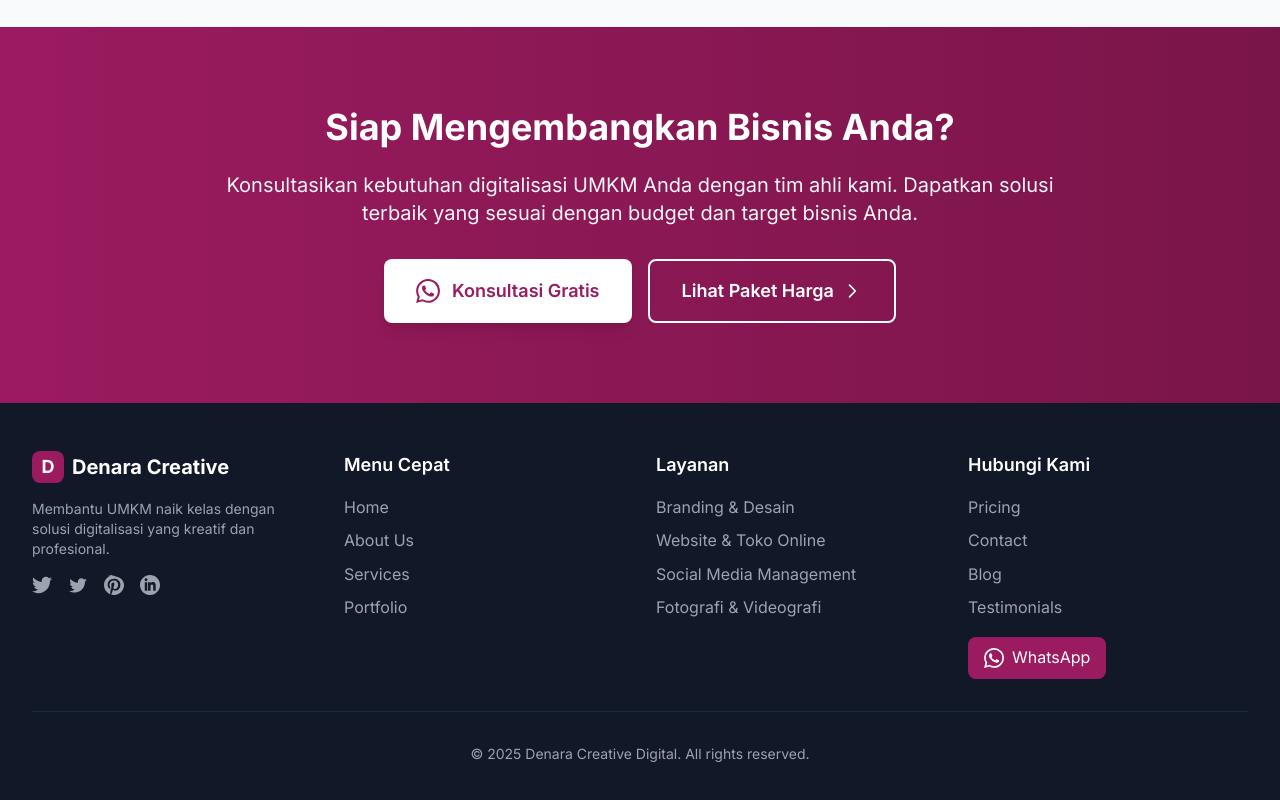
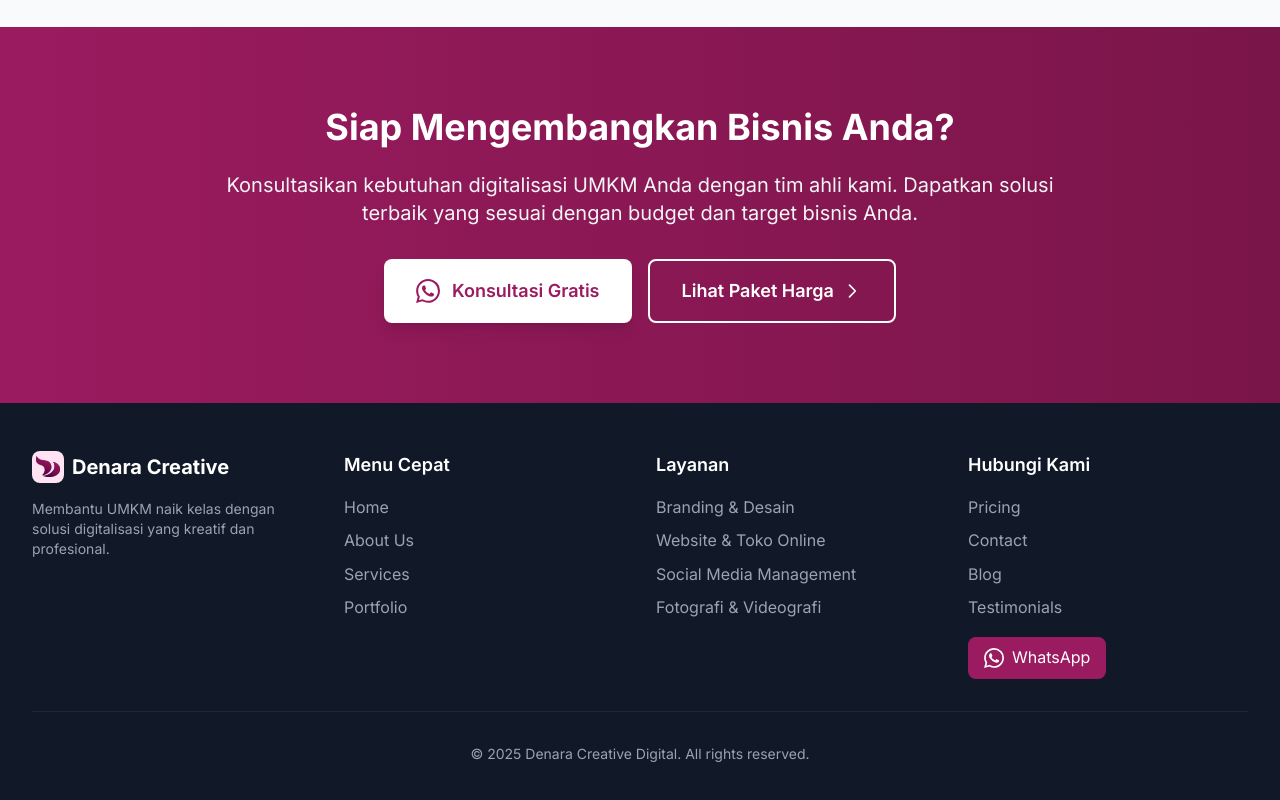
Before and after one commit to wildanwigenta/DenaraCreative, a Next.js app: page / in a window 1280 px wide. Shown: the part 4451-5251 px from the top of the page. Built offline with nearby package versions, Linux system fonts and the light colour scheme.

Commit message:
fix eslint

```diff
--- a/src/app/testimonials/page.tsx
+++ b/src/app/testimonials/page.tsx
@@ -231,7 +231,7 @@ export default function Testimonials() {
                   </div>
                 </div>
 
-                <p className="text-gray-700 mb-6 italic">"{testimonial.text}"</p>
+                <p className="text-gray-700 mb-6 italic">&quot;{testimonial.text}&quot;</p>
 
                 <div className="space-y-4">
                   <div>
--- a/src/components/Footer.tsx
+++ b/src/components/Footer.tsx
@@ -29,8 +29,8 @@ const Footer = () => {
           {/* Logo & Description */}
           <div className="lg:col-span-1">
             <Link href="/" className="flex items-center space-x-2 mb-4">
-              <div className="w-8 h-8 bg-[#9B1B60] rounded-lg flex items-center justify-center">
-                <span className="text-white font-bold text-lg">D</span>
+              <div className="w-8 h-8 bg-[#ffe3f2] rounded-lg flex items-center justify-center">
+                <img  src="/logo.png" alt="Denara Creative Logo" className="w-6 h-6 object-contain" />
               </div>
               <span className="font-poppins font-bold text-xl">
                 Denara Creative
@@ -39,7 +39,7 @@ const Footer = () => {
             <p className="text-gray-400 text-sm mb-4">
               Membantu UMKM naik kelas dengan solusi digitalisasi yang kreatif dan profesional.
             </p>
-            <div className="flex space-x-4">
+            {/* <div className="flex space-x-4">
               <a
                 href="#"
                 className="text-gray-400 hover:text-[#9B1B60] transition-colors duration-200"
@@ -72,7 +72,7 @@ const Footer = () => {
                   <path d="M12.007 0C5.373 0 0 5.372 0 12.007s5.373 12.006 12.007 12.006 12.006-5.372 12.006-12.006S18.641.001 12.007.001zM8.672 18.816H5.745V8.652h2.927v10.164zM7.209 7.416c-.938 0-1.696-.758-1.696-1.696s.758-1.696 1.696-1.696 1.696.758 1.696 1.696-.758 1.696-1.696 1.696zM18.816 18.816h-2.927v-4.957c0-1.093-.02-2.498-1.522-2.498-1.522 0-1.755 1.189-1.755 2.416v5.039H9.685V8.652h2.808v1.389h.04c.391-.741 1.346-1.522 2.771-1.522 2.965 0 3.512 1.951 3.512 4.486v5.811z"/>
                 </svg>
               </a>
-            </div>
+            </div> */}
           </div>
 
           {/* Quick Links */}
--- a/src/components/TestimonialCarousel.tsx
+++ b/src/components/TestimonialCarousel.tsx
@@ -120,7 +120,7 @@ const TestimonialCarousel = () => {
 
                   {/* Testimonial Text */}
                   <blockquote className="text-lg md:text-xl text-gray-700 leading-relaxed italic">
-                    "{testimonial.text}"
+                    &quot;{testimonial.text}&quot;
                   </blockquote>
 
                   {/* Author Info */}
```
